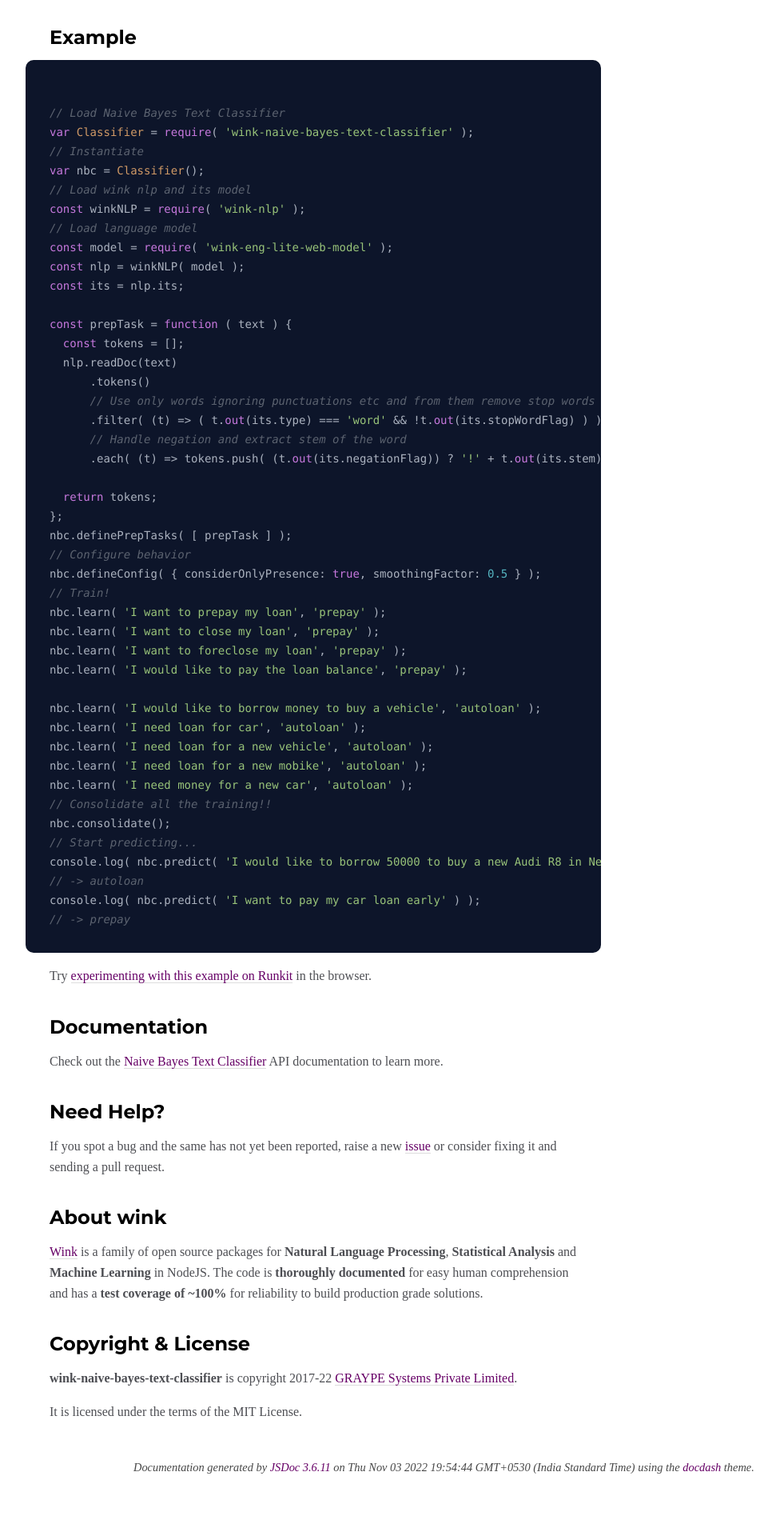
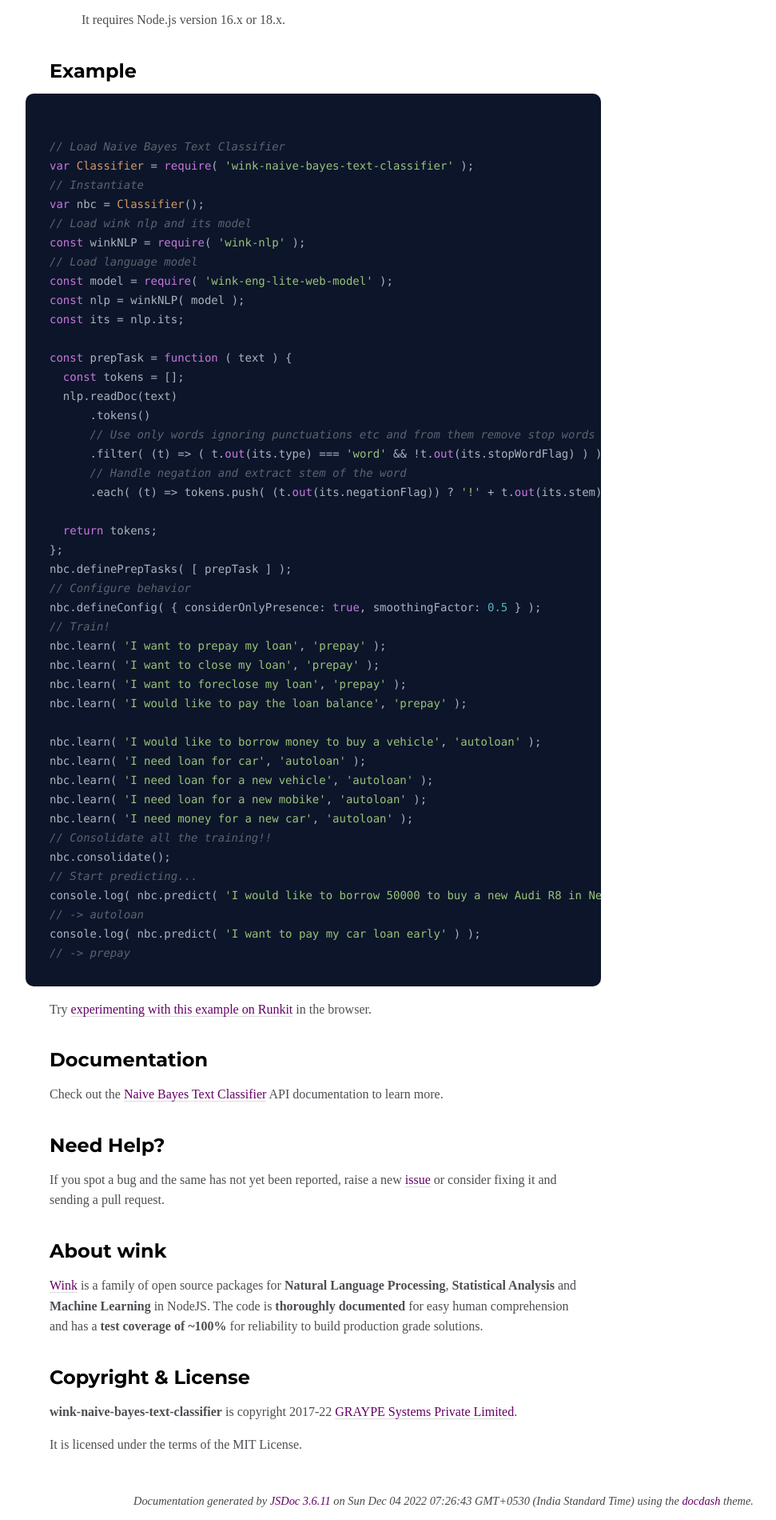
Before and after one commit to winkjs/wink-naive-bayes-text-classifier, a website: page docs/index.html in a window 1280 px wide. Shown: the part 2218-4118 px from the top of the page at 80% size, without its empty margins (98-1069 px from the left). Before the commit the page ends 4076 px from the top, so only its background shows below. Drawn offline with Linux system fonts and the light colour scheme; some packages are replaced by stand-ins of ours; a script that the page names is missing.

Commit message:
docs(README): add node version details

```diff
--- a/docs/index.html
+++ b/docs/index.html
@@ -237,6 +237,9 @@
 <p>Use <a href="https://www.npmjs.com/package/wink-naive-bayes-text-classifier">npm</a> to install:</p>
 <pre class="prettyprint source"><code>npm install wink-naive-bayes-text-classifier --save
 </code></pre>
+<blockquote>
+<p>It requires Node.js version 16.x or 18.x.</p>
+</blockquote>
 <h3>Example</h3>
 <pre class="prettyprint source lang-javascript"><code>
 // Load Naive Bayes Text Classifier
@@ -314,7 +317,7 @@
 <br class="clear">
 
 <footer>
-    Documentation generated by <a href="https://github.com/jsdoc3/jsdoc">JSDoc 3.6.11</a> on Thu Nov 03 2022 19:54:44 GMT+0530 (India Standard Time) using the <a href="https://github.com/clenemt/docdash">docdash</a> theme.
+    Documentation generated by <a href="https://github.com/jsdoc3/jsdoc">JSDoc 3.6.11</a> on Sun Dec 04 2022 07:26:43 GMT+0530 (India Standard Time) using the <a href="https://github.com/clenemt/docdash">docdash</a> theme.
 </footer>
 
 <script>prettyPrint();</script>
```
Also changed, not shown: docs/NaiveBayesTextClassifier.html (+1 -1 lines), docs/global.html (+1 -1 lines), docs/wink-naive-bayes-text-classifier.js.html (+1 -1 lines), README.md.
